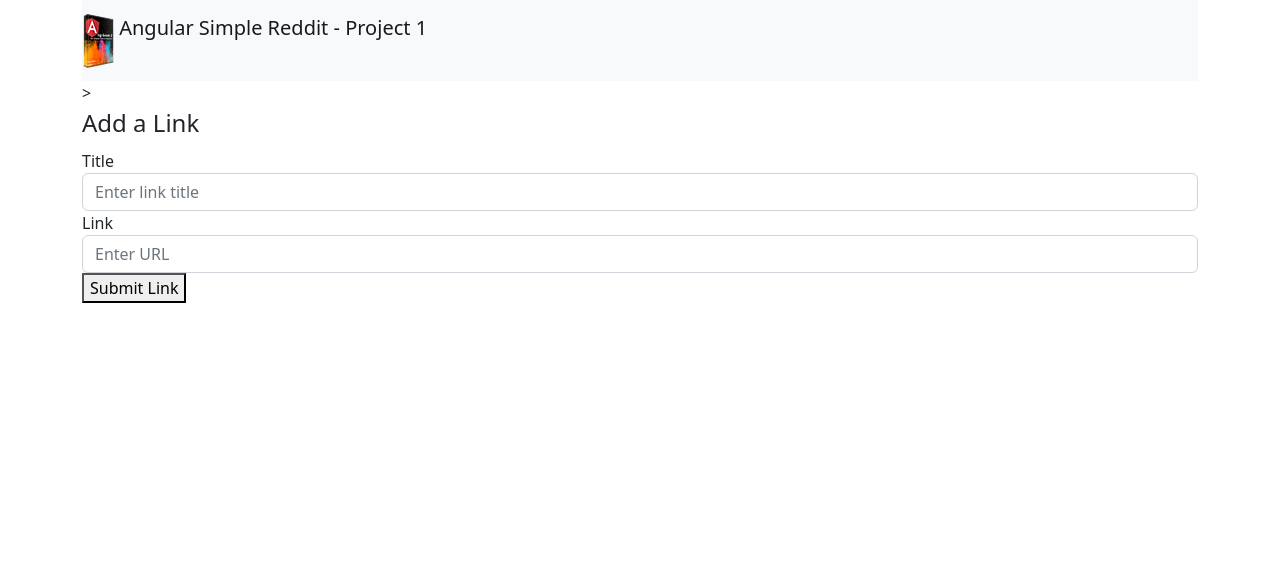
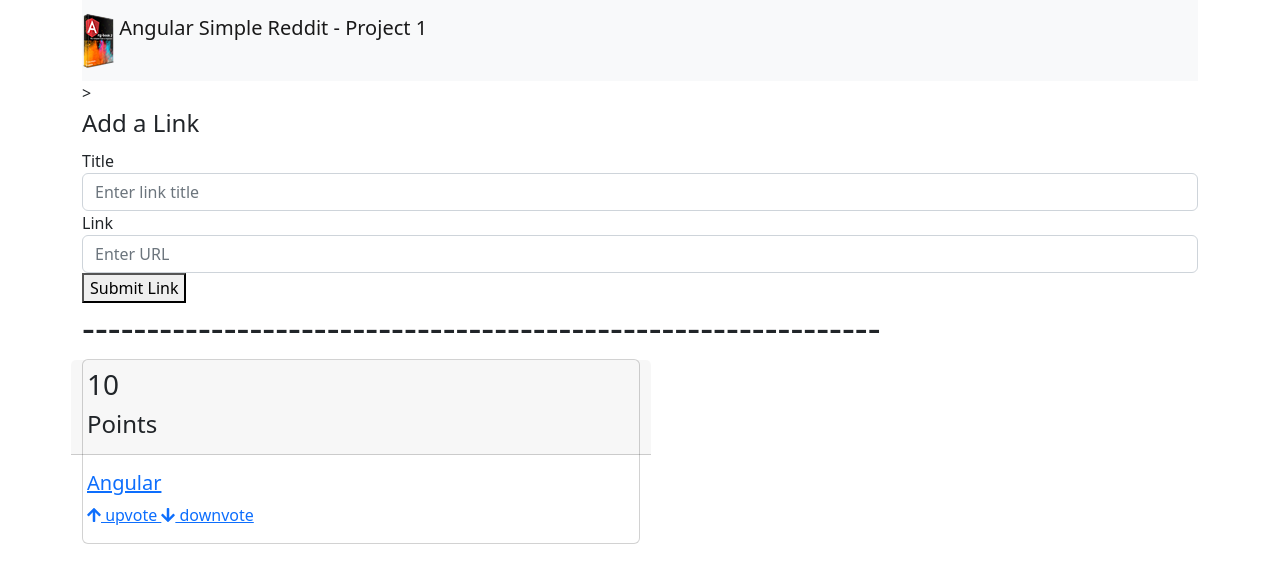
Before and after one commit to MichealFallon211436/RedditCA, an Angular app: page / in a window 1280 px wide. Shown: the top 582 px of the page. Built offline with nearby package versions, Linux system fonts and the light colour scheme.

Commit message:
Video 3 Finished

```diff
--- a/src/app/app.component.html
+++ b/src/app/app.component.html
@@ -12,3 +12,5 @@
     <button (click)="addArticle(newtitle, newlink)">Submit Link</button>
   </fieldset>
 </form>
+<h1>--------------------------------------------------------------</h1>
+<app-article></app-article>
--- a/src/app/app.module.ts
+++ b/src/app/app.module.ts
@@ -2,10 +2,12 @@
 import { BrowserModule } from '@angular/platform-browser';
 
 import { AppComponent } from './app.component';
+import { ArticleComponent } from './article/article.component';
 
 @NgModule({
   declarations: [
-    AppComponent
+    AppComponent,
+    ArticleComponent
   ],
   imports: [
     BrowserModule
--- /dev/null
+++ b/src/app/article/article.component.html
@@ -0,0 +1,21 @@
+<div class="card mb-3 col-6">
+    <div class="row">
+        <div class="card-header pull-left">
+            <h3> {{ votes }} </h3>
+            <h4>Points</h4>
+        </div>
+        <div class="card-body">
+            <h5 class="card-title"> <a class="" href="{{ link }}">
+                    {{ title }}
+                </a></h5>
+            <a href (click)="voteUp()">
+                <i class="fas fa-arrow-up"></i>
+                upvote
+            </a>
+            <a href (click)="voteDown()">
+                <i class="fas fa-arrow-down"></i>
+                downvote
+            </a>
+        </div>
+    </div>
+</div>
--- /dev/null
+++ b/src/app/article/article.component.ts
@@ -0,0 +1,26 @@
+import { Component, OnInit } from '@angular/core';
+
+@Component({
+  selector: 'app-article',
+  templateUrl: './article.component.html',
+  styleUrls: ['./article.component.css']
+})
+export class ArticleComponent {
+  votes:number;
+  title:string;
+  link:string;
+  constructor() {
+    this.title="Angular";
+    this.link="https://angular.io";
+    this.votes=10;
+  }
+  voteUp():boolean {
+    this.votes ++;
+    return false;
+  }
+  voteDown():boolean {
+    this.votes --;
+    return false;
+  }
+
+}
```
Also changed, not shown: src/app/article/article.component.css (added), 1 other file (tests, documents, lock files or other folders).
